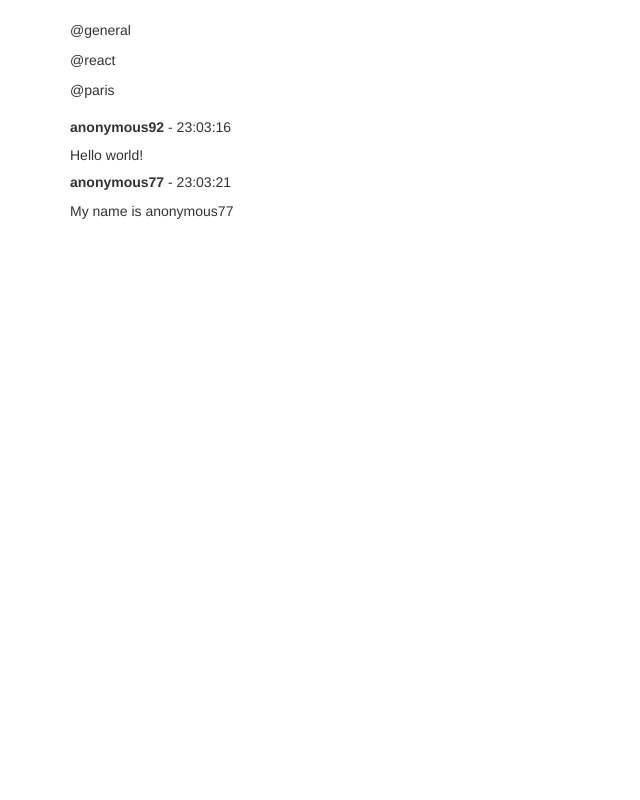
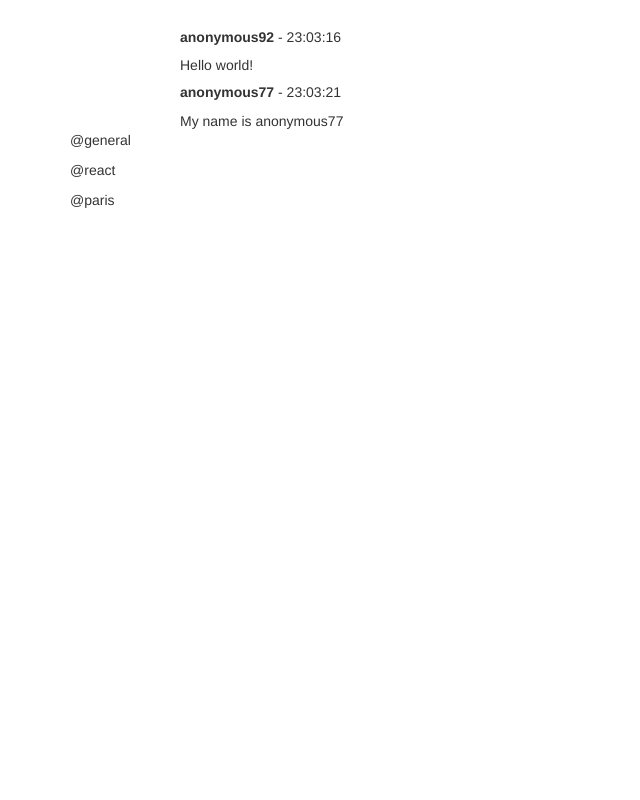
Before and after one commit to Guillaumejfrt/chat-redux, a React app: page / in a window 1280 px wide. Shown: the top 800 px of the page, without its empty margins (0-640 px from the left). Built offline with nearby package versions, Linux system fonts and the light colour scheme; no server answers.

Commit message:
test fetch

```diff
--- a/assets/stylesheets/application.scss
+++ b/assets/stylesheets/application.scss
@@ -4,9 +4,16 @@ body {
 .app {
   margin-top: 20px;
   margin-bottom: 20px;
+  display: flex;
 }
 .channel-list p {
   cursor: pointer;
+}
+.channel-list {
+  display:flex;
+  flex-direction: column;
+  width:110px;
+  margin-top: 110px;
 }
 .message-list {
   height: 100vh;
--- a/src/containers/message_list.jsx
+++ b/src/containers/message_list.jsx
@@ -15,6 +15,7 @@ class MessageList extends Component {
   }
 
   componentDidMount() {
+    debugger
     this.refresher = setInterval( () => {
       this.props.setMessages(this.props.selectedChannel)
     }, 1000);
```
